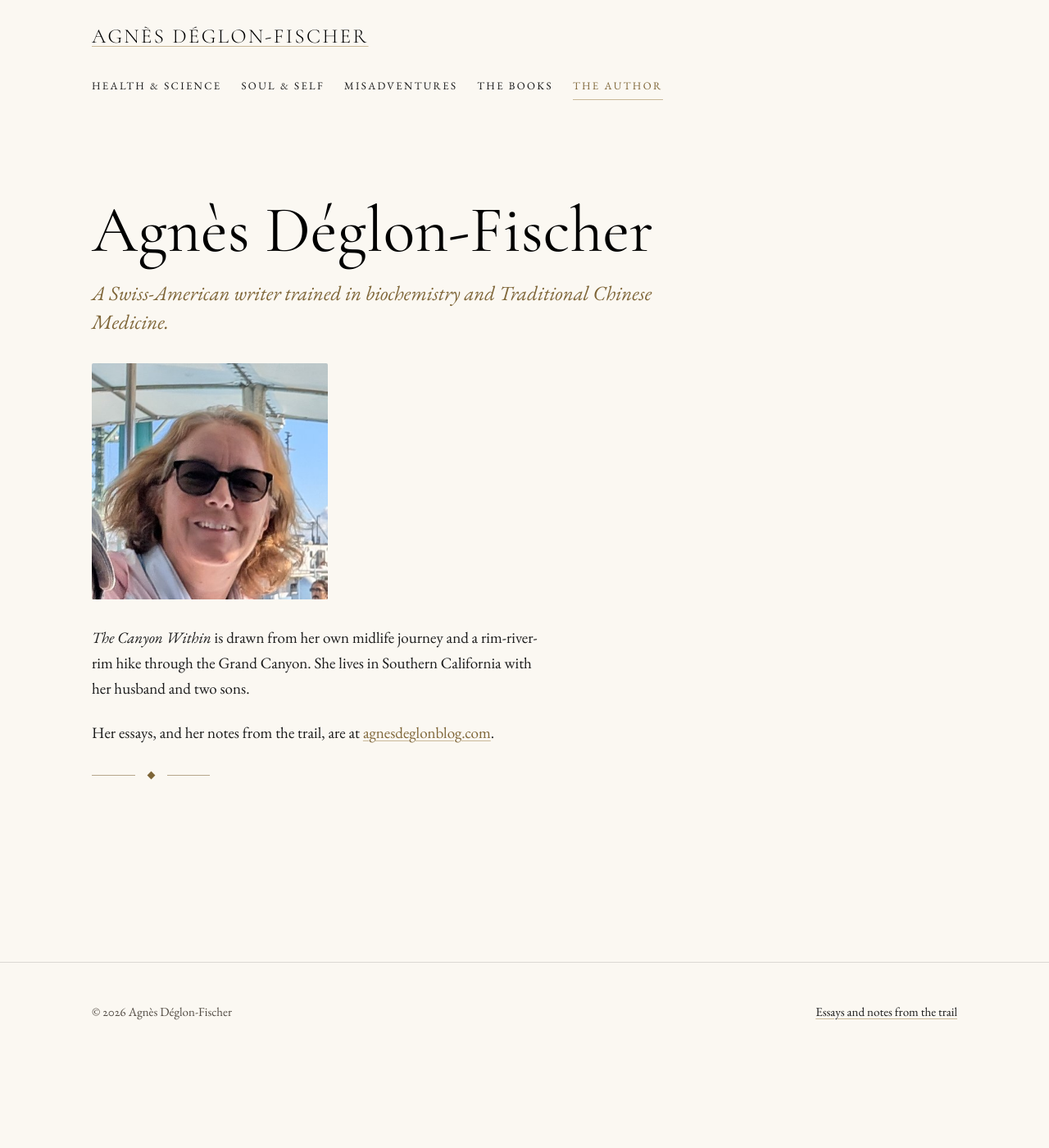
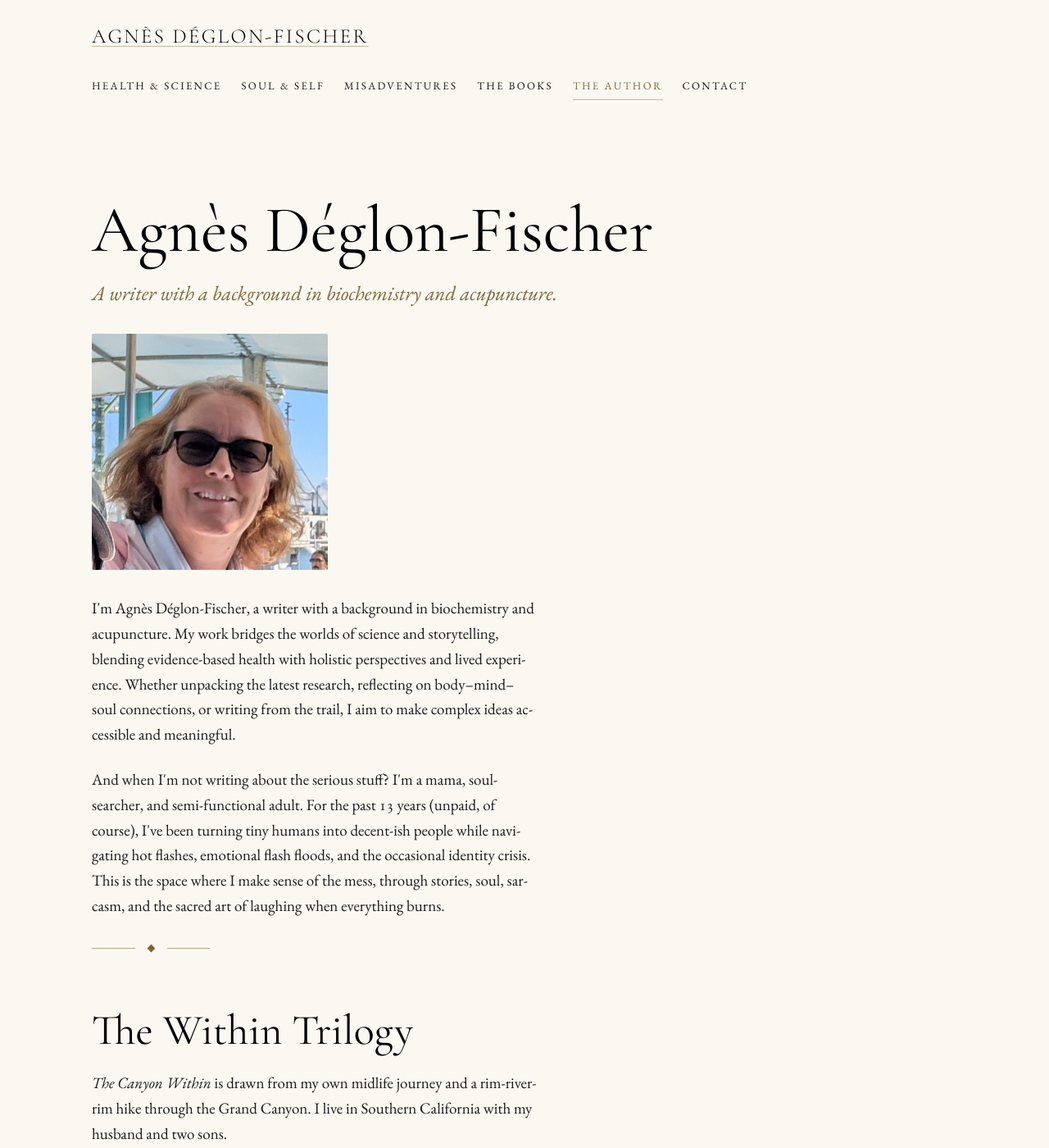
Before and after one commit to adeglon/adeglon.github.io, a Jekyll site: the page built from docs/author.md, in a window 1280 px wide and 1400 px high. Shown: the whole window at 82% size. Built offline with Jekyll 4.4.1, drawn with Linux system fonts in a browser that asks for light colours; a script that is not in the unit is left out.

Commit message:
Add About and Contact from WordPress, a 404 page and a favicon set
- /author/ carries Agnes's own About Me copy alongside the trilogy intro,
  with redirect_from the old /family-mis-adventures/ URL
- /contact/ migrated, gated on a contact_email config value that is still
  empty - a static site has no form backend, so this needs a real decision
- section blurbs replaced with her own words from the WordPress home page
- /mis-adventures/ redirects to /misadventures/, an URL break I introduced
- 404 page in the site's own vocabulary
- favicon set: the system's gold diamond on the night ground, SVG with PNG
  and ICO fallbacks plus an apple-touch-icon

```diff
--- a/docs/_config.yml
+++ b/docs/_config.yml
@@ -41,6 +41,8 @@
 
 # Demeterics AI chat widget. Publishable client key, protected by the domain
 # allowlist rather than by secrecy. Empty = widget omitted entirely.
+contact_email: ""
+
 demeterics_key: "DEM-CTB2X5VRO4KL"
 
 # One navbar for the whole site.
@@ -50,12 +52,13 @@
   - {name: "Misadventures",    url: "/misadventures/"}
   - {name: "The Books",        url: "/books/"}
   - {name: "The Author",       url: "/author/"}
+  - {name: "Contact",          url: "/contact/"}
 
 # Blog categories, keyed to the WordPress category names in post front matter.
 sections:
   - {name: "Health & Science", key: "Health&Science", slug: "health-science",
-     blurb: "Body wisdom — biochemistry, Chinese medicine, and what the textbooks left out."}
+     blurb: "Body wisdom. As an acupuncturist and biochemist, I bring together Eastern and Western medicine to explore holistic health: body, mind, and soul."}
   - {name: "Soul & Self", key: "Soul&Self", slug: "soul-self",
-     blurb: "Soul reflections — meditation, transformation, and the long way round."}
+     blurb: "Soul reflections. These are the reflections I didn't plan to write, raw, soulful, and sometimes funny, exploring the inner alchemy of healing, identity, and life transitions."}
   - {name: "Misadventures", key: "Misadventures", slug: "misadventures",
-     blurb: "Mind in motion — family, trails, and everything that went sideways."}
+     blurb: "Mind in motion. Stories of parenting in motion, cross-cultural surprises, accidental wisdom, and laughing through chaos, because life is messy, and humor is healing."}
--- a/docs/_includes/head.html
+++ b/docs/_includes/head.html
@@ -21,7 +21,10 @@
 <meta property="og:image:height" content="630">
 <meta name="twitter:card" content="summary_large_image">
 
-<link rel="icon" href="{{ '/assets/ornament/diamond.svg' | relative_url }}">
+<link rel="icon" type="image/svg+xml" href="{{ '/assets/ornament/diamond.svg' | relative_url }}">
+<link rel="icon" type="image/png" sizes="32x32" href="{{ '/assets/ornament/favicon-32.png' | relative_url }}">
+<link rel="apple-touch-icon" href="{{ '/assets/ornament/apple-touch-icon.png' | relative_url }}">
+<link rel="alternate icon" href="{{ '/assets/ornament/favicon.ico' | relative_url }}">
 
 {% comment %}
   Two families, four cuts — the whole font budget. Both preconnects are needed:
--- a/docs/author.md
+++ b/docs/author.md
@@ -1,11 +1,14 @@
 ---
 layout: page
 title: Agnès Déglon-Fischer
-standfirst: A Swiss-American writer trained in biochemistry and Traditional Chinese Medicine.
+standfirst: A writer with a background in biochemistry and acupuncture.
 description: >-
   Agnès Déglon-Fischer is a Swiss-American writer trained in biochemistry and
-  Traditional Chinese Medicine, and the author of The Within Trilogy.
+  Traditional Chinese Medicine, author of The Within Trilogy, and the writer
+  behind these essays on health, soul and family misadventures.
 permalink: /author/
+redirect_from:
+  - /family-mis-adventures/
 ---
 
 <img src="{{ '/assets/author/agnes-600.jpg' | relative_url }}"
@@ -15,11 +18,25 @@
      style="max-width:18rem;border-radius:var(--radius-photo);margin-bottom:var(--sp-6)"
      alt="Agnès Déglon-Fischer">
 
-*The Canyon Within* is drawn from her own midlife journey and a rim-river-rim
-hike through the Grand Canyon. She lives in Southern California with her husband
-and two sons.
+I'm Agnès Déglon-Fischer, a writer with a background in biochemistry and
+acupuncture. My work bridges the worlds of science and storytelling, blending
+evidence-based health with holistic perspectives and lived experience. Whether
+unpacking the latest research, reflecting on body–mind–soul connections, or
+writing from the trail, I aim to make complex ideas accessible and meaningful.
 
-Her essays, and her notes from the trail, are at
-[agnesdeglonblog.com](https://agnesdeglonblog.com).
+And when I'm not writing about the serious stuff? I'm a mama, soul-searcher, and
+semi-functional adult. For the past 13 years (unpaid, of course), I've been
+turning tiny humans into decent-ish people while navigating hot flashes,
+emotional flash floods, and the occasional identity crisis. This is the space
+where I make sense of the mess, through stories, soul, sarcasm, and the sacred
+art of laughing when everything burns.
 
 {% include ornament.html modifier="ornament--short" %}
+
+## The Within Trilogy
+
+*The Canyon Within* is drawn from my own midlife journey and a rim-river-rim
+hike through the Grand Canyon. I live in Southern California with my husband and
+two sons.
+
+[The books &rarr;]({{ '/books/' | relative_url }})
--- a/docs/misadventures/index.html
+++ b/docs/misadventures/index.html
@@ -4,4 +4,6 @@
 category: "Misadventures"
 blurb: "Mind in motion — family, trails, and everything that went sideways."
 permalink: /misadventures/
+redirect_from:
+  - /mis-adventures/
 ---
```
Also changed, not shown: docs/404.html (added, +30 -0 lines), docs/contact.md (added, +21 -0 lines), docs/assets/ornament/apple-touch-icon.png (added), docs/assets/ornament/favicon-32.png (added), docs/assets/ornament/favicon.ico (added).
